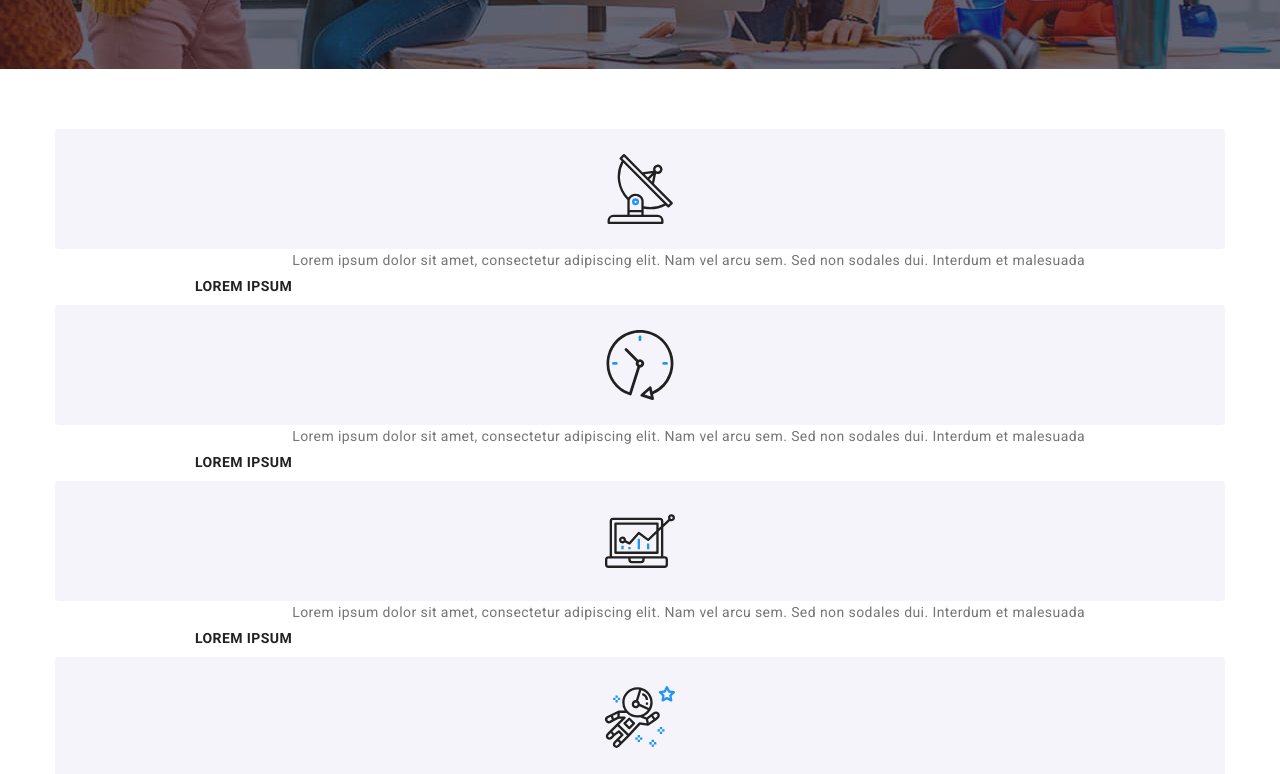
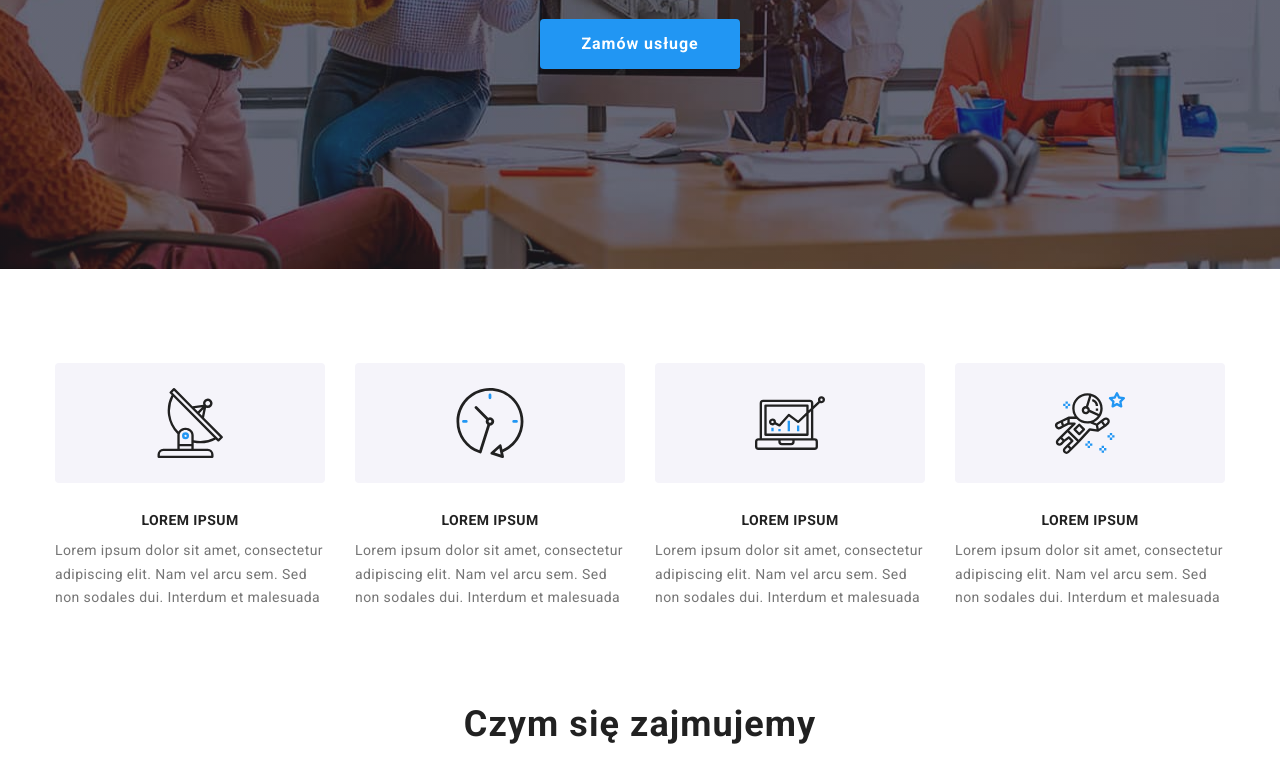
Before and after one commit to MateuszCharysz/goit-markup-hw-08, a plain HTML site: page index.html in a window 1280 px wide. Shown: the part 411-1185 px from the top of the page. Drawn offline with nearby package versions, Linux system fonts and the light colour scheme.

Commit message:
svg sections - work in index
still team and menu and footer to go.

```diff
--- a/sass/components/all/_section.scss
+++ b/sass/components/all/_section.scss
@@ -1,19 +1,8 @@
-// .section {
-//   padding: 94px 0;
-
-//   &__h2-title {
-//     font-family: 'Roboto';
-//     font-style: normal;
-//     font-weight: 700;
-//     font-size: 36px;
-//     line-height: 1.16;
-//     text-align: center;
-//     letter-spacing: 0.03em;
-//     margin-bottom: 50px;
-//   }
-// }
 .section {
   padding: 60px 0;
+  @include desktop {
+    padding: 94px 0;
+  }
 
   &__h2-title {
     font-family: 'Roboto';
@@ -24,16 +13,10 @@
     text-align: center;
     letter-spacing: 0.03em;
     margin-bottom: 30px;
+    @include desktop {
+      font-size: 36px;
+      line-height: 1.16;
+      margin-bottom: 50px;
+    }
   }
-//     &__h2-title {
-//     font-family: 'Roboto';
-//     font-style: normal;
-//     font-weight: 700;
-//     font-size: 36px;
-//     line-height: 1.16;
-//     text-align: center;
-//     letter-spacing: 0.03em;
-//     margin-bottom: 50px;
-//   }
-// }
 }
--- a/sass/components/index/_call-to-action.scss
+++ b/sass/components/index/_call-to-action.scss
@@ -7,20 +7,15 @@
   display: flex;
   flex-direction: column;
   justify-content: space-between;
+  gap: 30px;
   background-color: getColor(bg-dark);
   color: #fff;
+  transition: transform $transition-time-timing;
 
-  // min-height: 400px;
-  // max-height: 600px;
-  // padding-top: 200px;
-  // padding-bottom: 200px;
-  // max-width: 100%;
-  // display: flex;
-  // flex-direction: column;
-  // justify-content: space-between;
-  // background-color: getColor(bg-dark);
-  // color: #fff;
-
+  @include desktop {
+    padding-top: 200px;
+    padding-bottom: 200px;
+  }
 
   &--bg {
     $overlay: (
@@ -33,13 +28,13 @@
     background-repeat: no-repeat, no-repeat, no-repeat;
     background-size: 1600px, cover, 100%;
     background-position: center, center, center;
-    transition: transform $transition-time-timing;
+    transition: background-size $transition-time-timing;
 
     @include desktop {
       background-image: $overlay, url(../images/index/cta_bg-1200.jpg),
         $whiteout;
-        background-size: 1600px, 1600px, 100%;
-        }
+      background-size: 1600px, 1600px, 100%;
+    }
 
     @include desktopx2 {
       background-image: $overlay, url(../images/index/cta_bg-1200_2x.jpg),
@@ -62,6 +57,14 @@
     letter-spacing: 0.06em;
     text-transform: uppercase;
     width: 365px;
+    // transition: transform $transition-time-timing;
+    @include desktop {
+      // transform: scale(1.91, 1.69);
+      // transform-origin: bottom center;
+      font-size: 44px;
+      line-height: 1.36;
+      width: 696px;
+    }
   }
 
   //   &__h1 {
--- a/sass/components/index/_client-list.scss
+++ b/sass/components/index/_client-list.scss
@@ -8,7 +8,15 @@
   &__item {
     line-height: 0px;
     width: calc((100% - 30px) / 2);
+    transition: width $transition-time-timing;
 
+    @include tablet {
+      width: calc((100% - 60px) / 3);
+    }
+
+    @include desktop {
+      width: calc((100% - 150px) / 6);
+    }
   }
 
   &__logo {
--- a/sass/components/index/_feature.scss
+++ b/sass/components/index/_feature.scss
@@ -4,6 +4,14 @@
   display: flex;
   flex-wrap: wrap;
   justify-content: center;
+  transition: width $transition-time-timing;
+  @include tablet {
+    width: calc((100% - 30px) / 2);
+  }
+
+  @include desktop {
+    width: calc((100% - 90px) / 4);
+  }
 
   &__h3title {
     font-family: 'Roboto';
--- a/sass/components/index/_team-cards.scss
+++ b/sass/components/index/_team-cards.scss
@@ -2,5 +2,5 @@
   padding: 0 15px;
   display: flex;
   justify-content: space-between;
-  flex-wrap: wrap;
+  flex-wrap: wrap ;
 }
```
Also changed, not shown: sass/utils/_media-query.scss (+0 -26 lines), css/main.css, css/main.min.css, 2 other files.
